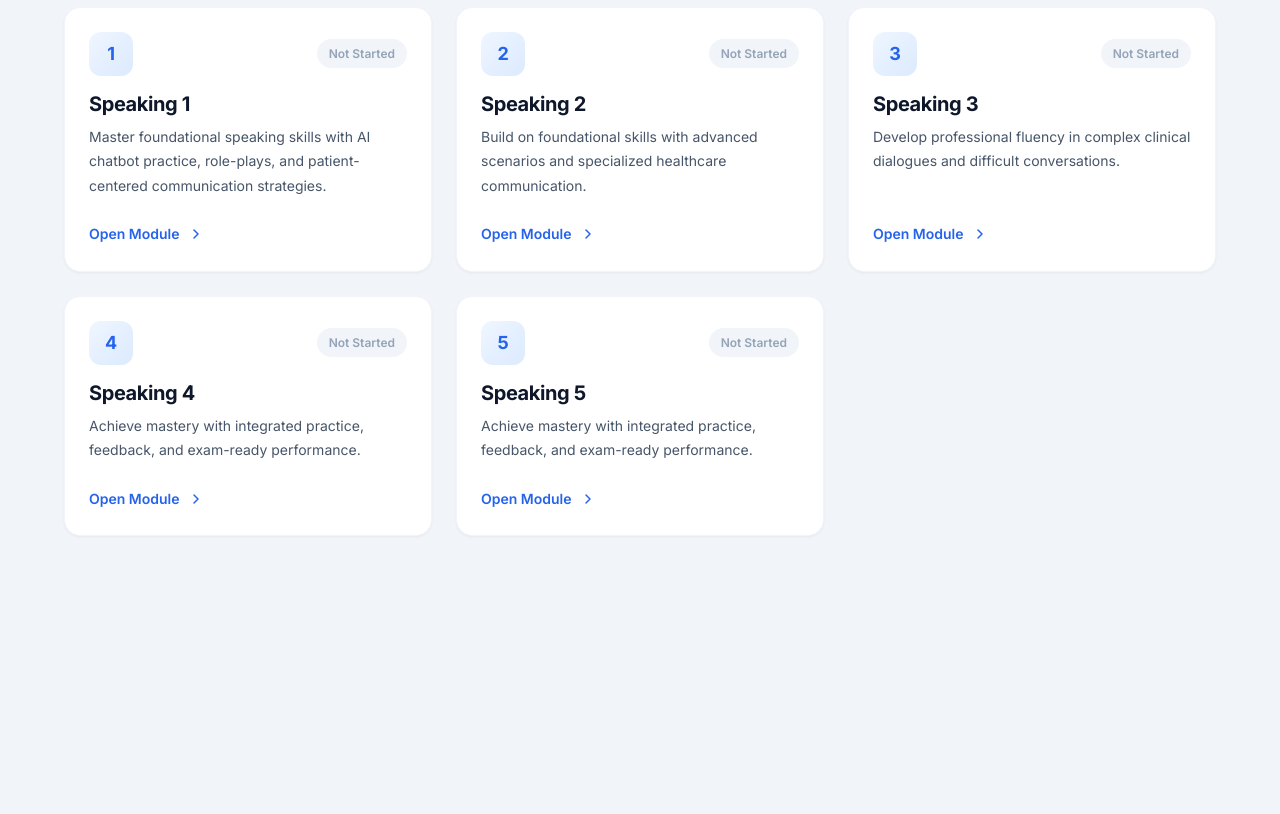
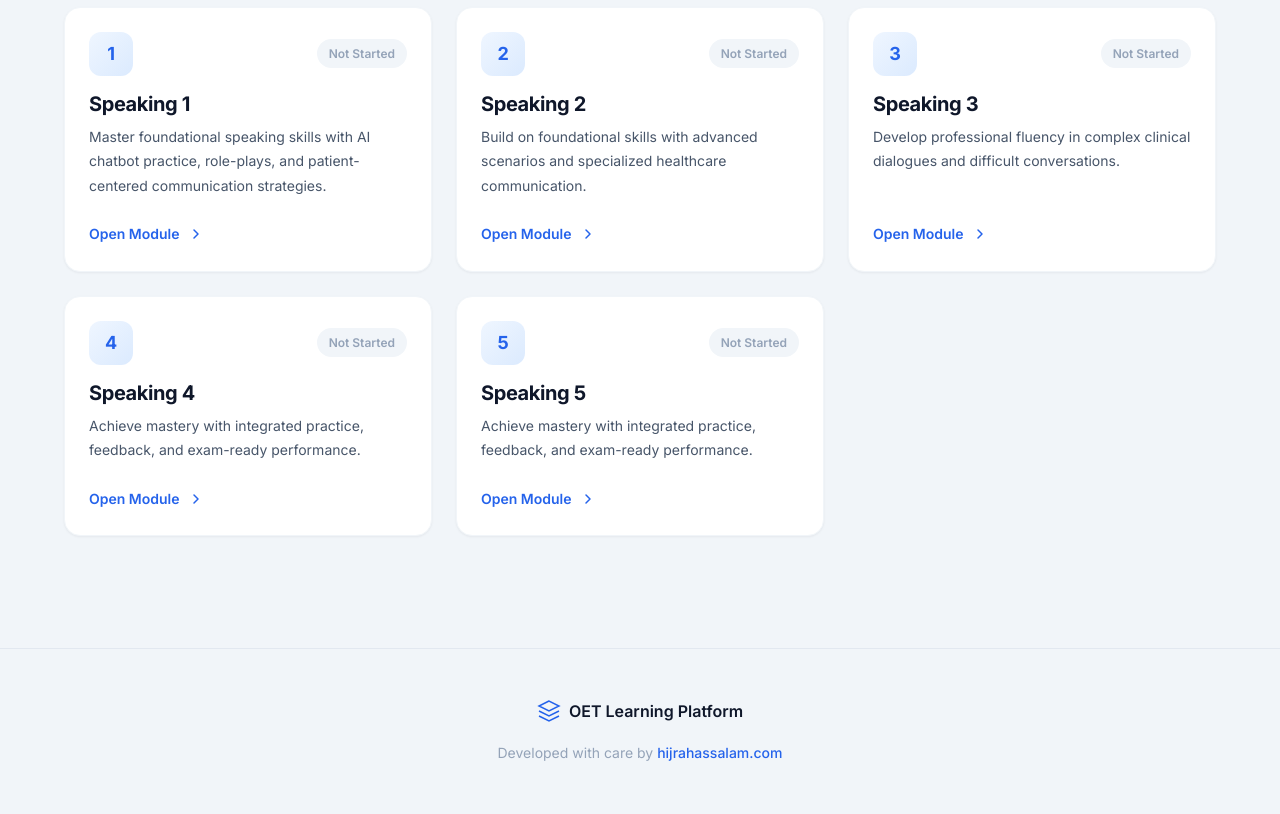
Before and after one commit to hijrahassalam/astro-oet-med, an Astro site: page / in a window 1280 px wide. Shown: the part 953-1767 px from the top of the page. Before the commit the page ends 1569 px from the top, so only its background shows below. Built offline with nearby package versions, Linux system fonts and the light colour scheme; Astro itself is replaced by a stand-in of ours.

Commit message:
chore: footer only on Home and About pages

```diff
--- a/src/pages/index.astro
+++ b/src/pages/index.astro
@@ -113,6 +113,20 @@ const modules = [
       </div>
     </div>
   </section>
+
+  <footer class="page-footer">
+    <div class="container footer-inner">
+      <div class="footer-brand">
+        <svg width="24" height="24" viewBox="0 0 24 24" fill="none" stroke="currentColor" stroke-width="1.5">
+          <path d="M12 2L2 7l10 5 10-5-10-5z"/>
+          <path d="M2 17l10 5 10-5"/>
+          <path d="M2 12l10 5 10-5"/>
+        </svg>
+        <span>OET Learning Platform</span>
+      </div>
+      <p>Developed with care by <a href="https://hijrahassalam.com" target="_blank" rel="noopener">hijrahassalam.com</a></p>
+    </div>
+  </footer>
 </BaseLayout>
 
 <style>
@@ -291,6 +305,46 @@ const modules = [
     gap: var(--space-6);
   }
 
+  /* Footer */
+  .page-footer {
+    padding: var(--space-12) 0;
+    border-top: 1px solid var(--color-border);
+    margin-top: var(--space-8);
+  }
+
+  .footer-inner {
+    text-align: center;
+  }
+
+  .footer-brand {
+    display: inline-flex;
+    align-items: center;
+    gap: var(--space-2);
+    font-weight: 600;
+    color: var(--color-text);
+    margin-bottom: var(--space-4);
+  }
+
+  .footer-brand svg {
+    color: var(--color-primary);
+  }
+
+  .footer-inner p {
+    font-size: var(--text-sm);
+    color: var(--color-text-muted);
+    margin: 0;
+  }
+
+  .footer-inner a {
+    color: var(--color-primary);
+    text-decoration: none;
+    font-weight: 500;
+  }
+
+  .footer-inner a:hover {
+    text-decoration: underline;
+  }
+
   @media (max-width: 768px) {
     .hero {
       padding: var(--space-12) 0 var(--space-10);
```
Also changed, not shown: src/pages/model.astro (+1 -15 lines), src/pages/syllabus.astro (+0 -14 lines).
